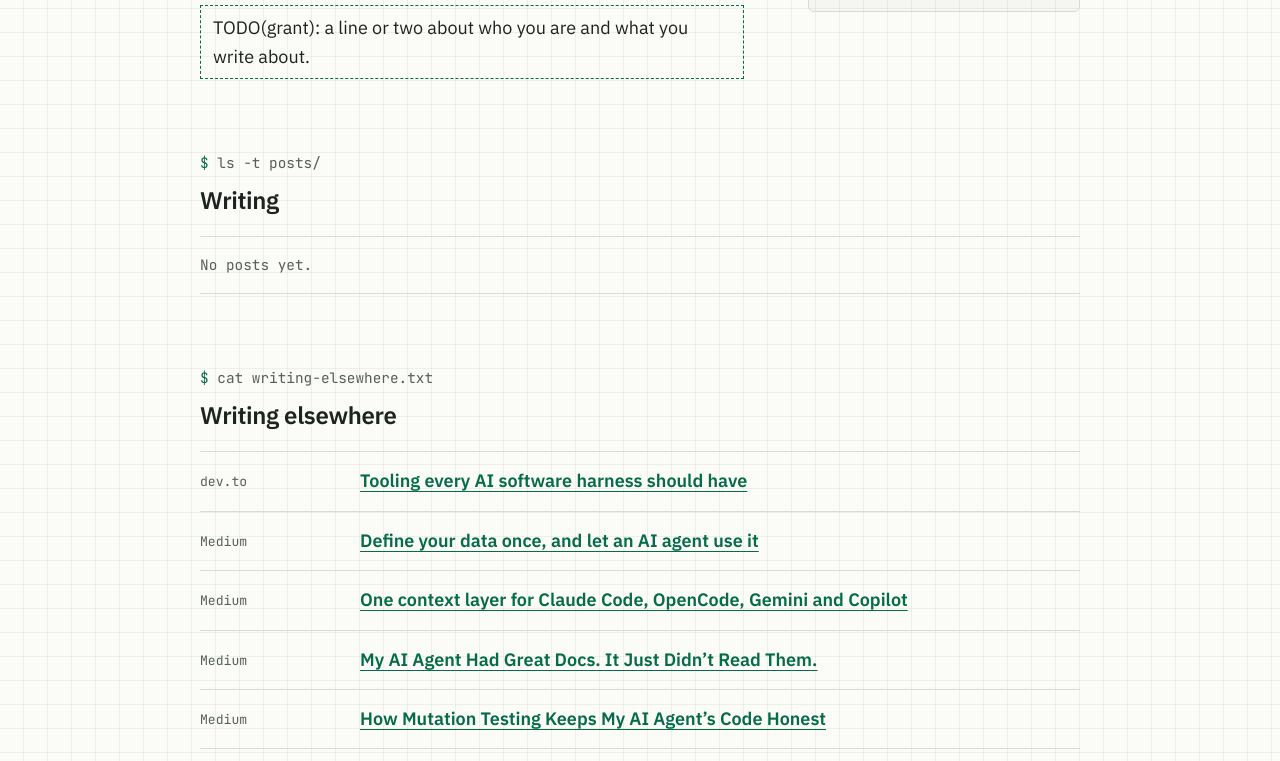
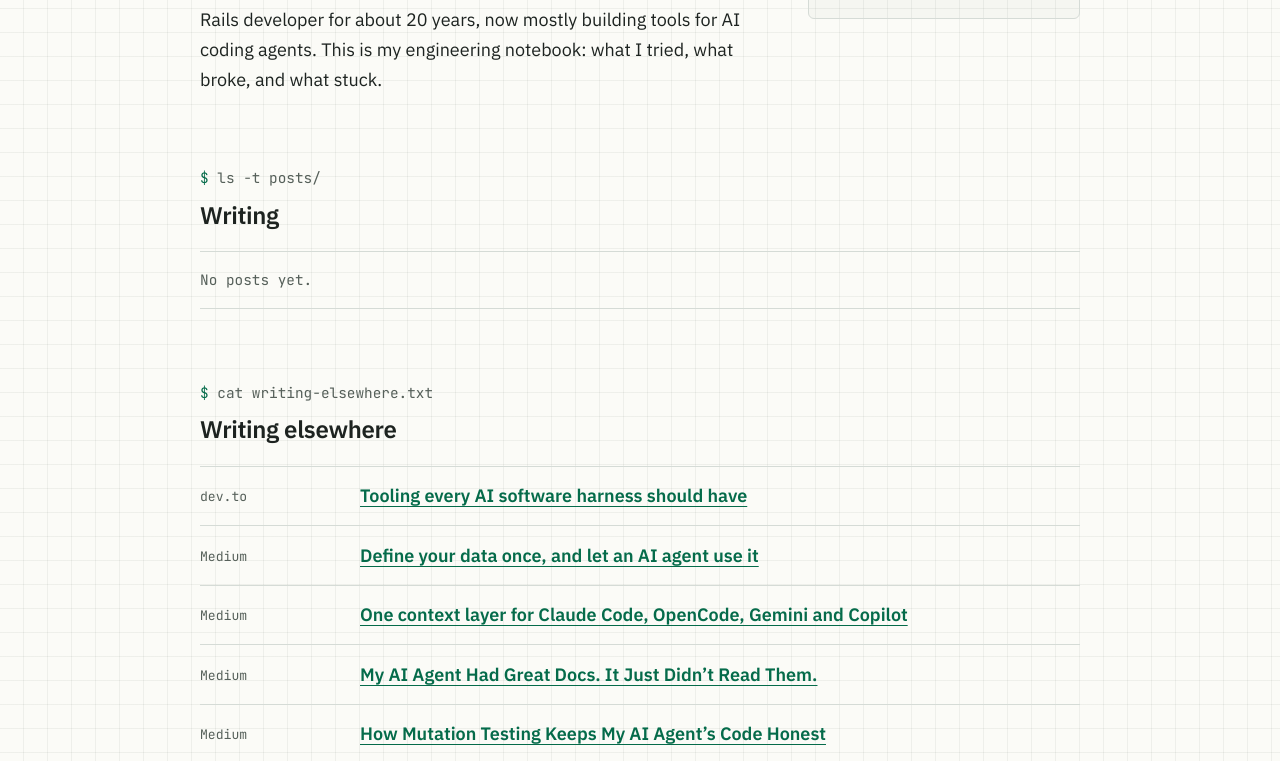
Before and after one commit to grantspeelman/grant-ps.com, a website: page site/index.html in a window 1280 px wide. Shown: the part 303-1064 px from the top of the page. Drawn offline with Linux system fonts and the light colour scheme.

Commit message:
Add home page intro
Co-Authored-By: Claude Opus 5.5 <noreply@anthropic.com>
Claude-Session: https://claude.ai/code/session_01HGQtZzcN3o8pb3zQmEXbwy

```diff
--- a/site/index.html
+++ b/site/index.html
@@ -35,7 +35,7 @@
       <p class="cmd" aria-hidden="true"><span class="dollar">$</span> whoami</p>
       <h1>Grant <span class="nowrap">Petersen-Speelman</span></h1>
       <p class="cmd" aria-hidden="true"><span class="dollar">$</span> cat about.txt</p>
-      <p class="todo">TODO(grant): a line or two about who you are and what you write about.</p>
+      <div class="intro" data-intro><p>Rails developer for about 20 years, now mostly building tools for AI coding agents. This is my engineering notebook: what I tried, what broke, and what stuck.</p></div>
     </div>
     <pre class="spec" aria-hidden="true"><span class="k">source:</span>  <span class="v">markdown</span>
 <span class="k">html:</span>    <span class="v">written by hand</span>
```
Also changed, not shown: site/intro.md (added, +1 -0 lines).
